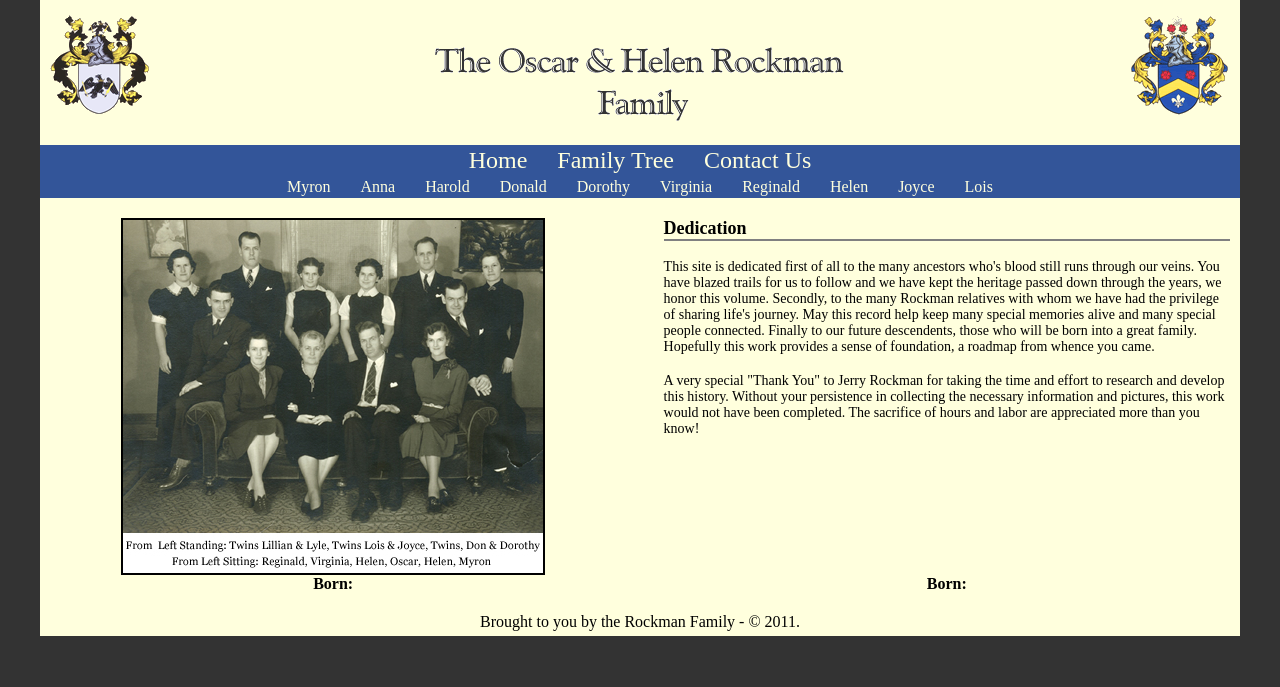
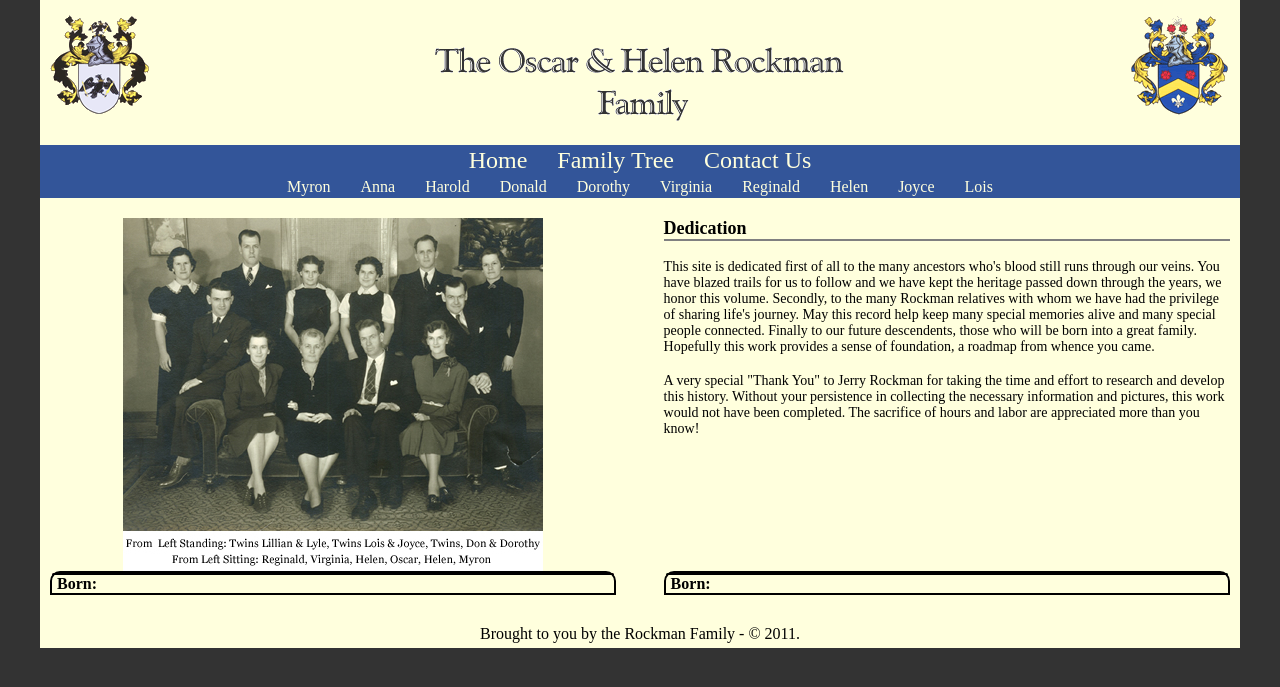
Before and after one commit to rockmans/ohrockman, a Django app: template ohrockman/templates/index.html in a window 1280 px wide. Shown: the top 687 px of the page. Run offline with Django 3.2, Linux system fonts and the light colour scheme; the template is opened without the code that fills it, so the values that code supplies are empty.

Commit message:
fixing up css

```diff
--- a/ohrockman/static/css/basic.css
+++ b/ohrockman/static/css/basic.css
@@ -12,10 +12,6 @@
 }
 body{
 	background-color: #333;
-}
-
-img{
-	border: 2px solid #000;
 }
 
 blockquote{
@@ -81,7 +77,6 @@ a:hover {
 	padding: 0;
 	height: 130px;
 	width: 420px;
-	background-image: url(/media/images/OHBanner.gif);
 	background-repeat: no-repeat;
 	position: relative;
 }
@@ -91,7 +86,6 @@ a:hover {
 	width: 100px;
 	height: 120px;
 	float: left;
-	background-image:url(/media/images/COA_Prussia_web.gif);
 	background-repeat:no-repeat;
 }
 #logo2{
@@ -100,7 +94,6 @@ a:hover {
 	width: 100px;
 	height: 120px;
 	float: right;
-	background-image:url(/media/images/COA_Germ_web.gif);
 	background-repeat:no-repeat;
 }
 
@@ -134,10 +127,9 @@ a:hover {
 
 
 #content{
-	clear both;
-	border-left: 10px solid #FFD;
-	border-right: 10px solid #FFD;
+	clear: both;
 	margin: 20px 0 0 0;
+	padding: 0 10px;
 	/*background-color: #444;*/
 }
 
@@ -150,8 +142,7 @@ a:hover {
 }
 
 #center {
-	width: auto;
-	text-align: center;
+	text-align:center;
 	/*background-color: #666;*/
 }
 
@@ -161,11 +152,117 @@ a:hover {
 	/*background-color: #711;*/
 }
 
-#memberInfo {
-	margin: 0 10px;
+#center_card {
+	padding: 0 25%;
+}
+
+#member_card {
+	margin: 0 0 10px 0;
+	padding: 0 0 0px 0;
+	text-align: left;
+	min-width: 350px;
+	max-width: 600px;
+	height: 100%;
+	border: 2px solid #000;
+	-webkit-border-top-left-radius: 10px;
+	-webkit-border-top-right-radius: 10px;
+	-moz-border-radius-topleft: 10px;
+	-moz-border-radius-topright: 10px;
+	border-top-left-radius: 10px;
+	border-top-right-radius: 10px;
+	background-color: #FFD;
+}
+#member_card img {
+	margin: 0 0 0 10px;
+	clear: right;
+	float: right;
+	text-align: center;
+}
+
+#member_card a:visited {
+	color: #FFD;
+	text-decoration: none;
+}
+#member_card a:link {
+	color: #FFD;
+	text-decoration: none;
+}
+#member_card a:hover {
+	color: #000;
+	text-decoration: underline;
+}
+
+#member_card_banner{
+	margin: 0;
 	padding: 0;
-	text-align: left;
-	width: auto;
+	width: 100%;
+	clear: left;
+	float: left;
+	text-align: center;
+	border-bottom: 2px solid #000;
+	background-color: #359;
+	-webkit-border-top-left-radius: 8px;
+	-webkit-border-top-right-radius: 8px;
+	-moz-border-radius-topleft: 8px;
+	-moz-border-radius-topright: 8px;
+	border-top-left-radius: 8px;
+	border-top-right-radius: 8px;
+}
+
+#member_card_banner_descendant{
+	margin: 0;
+	padding: 0;
+	width: 100%;
+	clear: left;
+	float: left;
+	text-align: center;
+	border-bottom: 2px solid #000;
+	background-color: #955;
+	-webkit-border-top-left-radius: 8px;
+	-webkit-border-top-right-radius: 8px;
+	-moz-border-radius-topleft: 8px;
+	-moz-border-radius-topright: 8px;
+	border-top-left-radius: 8px;
+	border-top-right-radius: 8px;
+}
+
+#member_card_banner_inlaw{
+	margin: 0;
+	padding: 0;
+	width: 100%;
+	clear: left;
+	float: left;
+	text-align: center;
+	border-bottom: 2px solid #000;
+	background-color: #595;
+	-webkit-border-top-left-radius: 8px;
+	-webkit-border-top-right-radius: 8px;
+	-moz-border-radius-topleft: 8px;
+	-moz-border-radius-topright: 8px;
+	border-top-left-radius: 8px;
+	border-top-right-radius: 8px;
+}
+
+#member_card_info{
+	padding: 0 0 0 5px;
+	clear: left;
+}
+
+#member_card_info a:visited {
+	color: #359;
+	text-decoration: none;
+}
+#member_card_info a:link {
+	color: #359;
+	text-decoration: none;
+}
+#member_card_info a:hover {
+	color: #955;
+	text-decoration: underline;
+}
+
+#member_card_footer{
+	clear: both;
 }
 
 #memberEntryFooter{
@@ -181,7 +278,7 @@ a:hover {
 
 #articleHeader {
 	text-align: center;
-	boarder-bottom: 2px solid #000;
+	border-bottom: 2px solid #000;
 	/*background-color: #922;*/
 }
 
```
